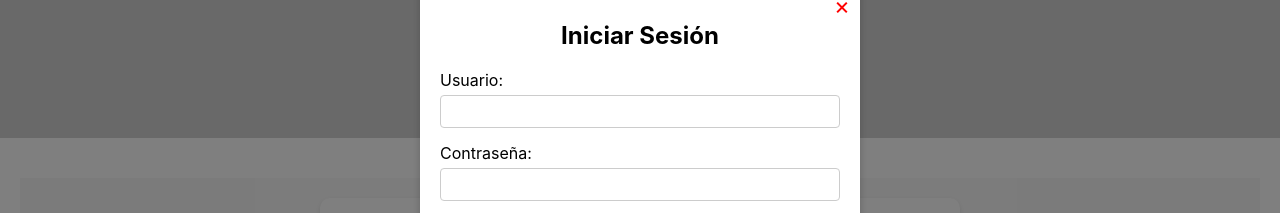
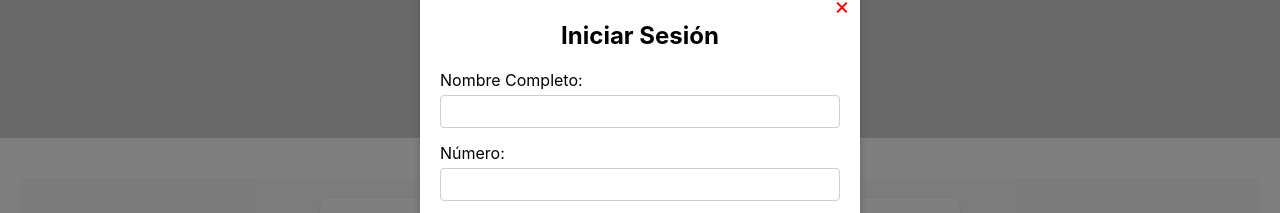
Before and after one commit to Francisco25B/proyecto-pizza, a React (Create React App) app: page /contact in a window 1280 px wide. Both pictures are taken after a click on the button 1212 px from the left and 50 px from the top of the page. Shown: the part 254-467 px from the top of the page. Built offline with nearby package versions, Linux system fonts and the light colour scheme.

Commit message:
Modificación del login y registro

```diff
--- a/package.json
+++ b/package.json
@@ -17,7 +17,7 @@
     "react-responsive-carousel": "^3.2.23",
     "react-router": "^6.23.1",
     "react-router-dom": "^6.23.1",
-    "react-scripts": "5.0.1",
+    "react-scripts": "^5.0.1",
     "web-vitals": "^2.1.4"
   },
   "scripts": {
--- a/src/components/LoginModal.js
+++ b/src/components/LoginModal.js
@@ -9,12 +9,12 @@ function LoginModal({ toggleLoginModal, openRegisterModal }) {
         <h2>Iniciar Sesión</h2>
         <form>
           <div className="form-group">
-            <label htmlFor="username">Usuario:</label>
-            <input type="text" id="username" name="username" required />
+            <label htmlFor="fullName">Nombre Completo:</label>
+            <input type="text" id="fullName" name="fullName" required />
           </div>
           <div className="form-group">
-            <label htmlFor="password">Contraseña:</label>
-            <input type="password" id="password" name="password" required />
+            <label htmlFor="number">Número:</label>
+            <input type="text" id="number" name="number" required />
           </div>
           <button type="submit" className="login-button">Ingresar</button>
         </form>
--- a/src/components/RegisterModal.js
+++ b/src/components/RegisterModal.js
@@ -9,16 +9,20 @@ function RegisterModal({ toggleRegisterModal, openLoginModal }) {
         <h2>Registrarse</h2>
         <form>
           <div className="form-group">
-            <label htmlFor="username">Usuario:</label>
-            <input type="text" id="username" name="username" required />
-          </div>
-          <div className="form-group">
-            <label htmlFor="password">Contraseña:</label>
-            <input type="password" id="password" name="password" required />
+            <label htmlFor="fullName">Nombre Completo:</label>
+            <input type="text" id="fullName" name="fullName" required />
           </div>
           <div className="form-group">
             <label htmlFor="email">Correo Electrónico:</label>
             <input type="email" id="email" name="email" required />
+          </div>
+          <div className="form-group">
+            <label htmlFor="address">Dirección:</label>
+            <input type="text" id="address" name="addressNumber" required />
+          </div>
+          <div className="form-group">
+            <label htmlFor="placeReferences">Referencias del Lugar:</label>
+            <input type="text" id="placeReferences" name="placeReferences" required />
           </div>
           <button type="submit" className="register-button">Registrar</button>
         </form>
```
Also changed, not shown: 1 other file (tests, documents, lock files or other folders).
